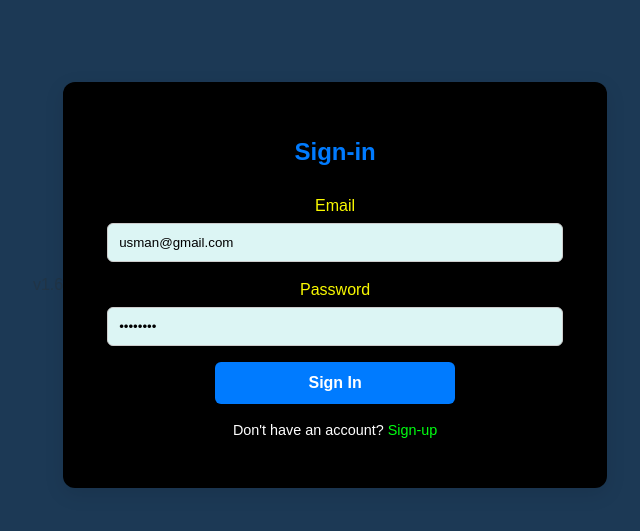
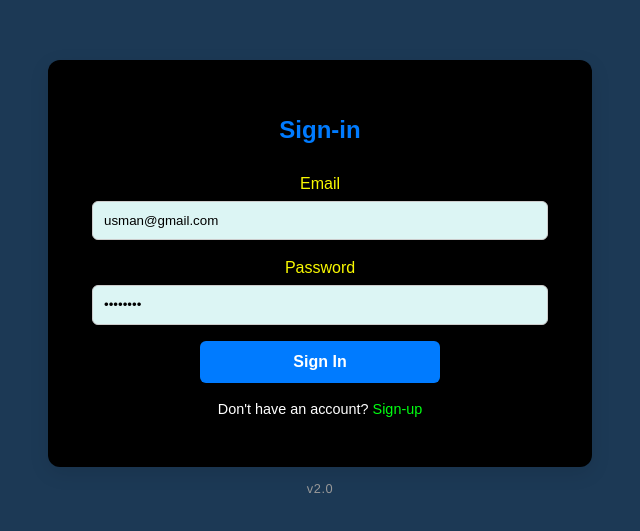
Before and after one commit to Usman-Sohail/react-socialapp-project, a React (Vite) app: page /signin in a window 1280 px wide. Shown: the part 147-678 px from the top of the page, without its empty margins (320-960 px from the left). Built offline with nearby package versions, Linux system fonts and the light colour scheme.

Commit message:
Storage Glitch Fixes

```diff
--- a/src/components/Signin.jsx
+++ b/src/components/Signin.jsx
@@ -25,7 +25,6 @@
   }
   return (
     <div className="container">
-      <p>v1.6</p>
       <div className="signup-card">
         <h2>Sign-in</h2>
         <form>
@@ -55,6 +54,7 @@
           Don't have an account? <Link to="/signup">Sign-up</Link>
         </p>
       </div>
+      <footer>v2.0</footer>
     </div>
   );
 }
--- a/src/signup.css
+++ b/src/signup.css
@@ -7,6 +7,7 @@
 
 .container {
   display: flex;
+  flex-direction: column;
   justify-content: center;
   align-items: center;
   height: 100vh;
@@ -84,3 +85,13 @@
   margin-bottom: 8px;
   display: block;
 }
+footer {
+  text-align: center;
+  padding: 12px 0;
+  font-size: 0.8rem;
+  color: #999;
+  background-color: transparent;
+  border-top: none;
+  font-family: "Helvetica Neue", Helvetica, Arial, sans-serif;
+  letter-spacing: 0.05em;
+}
```
